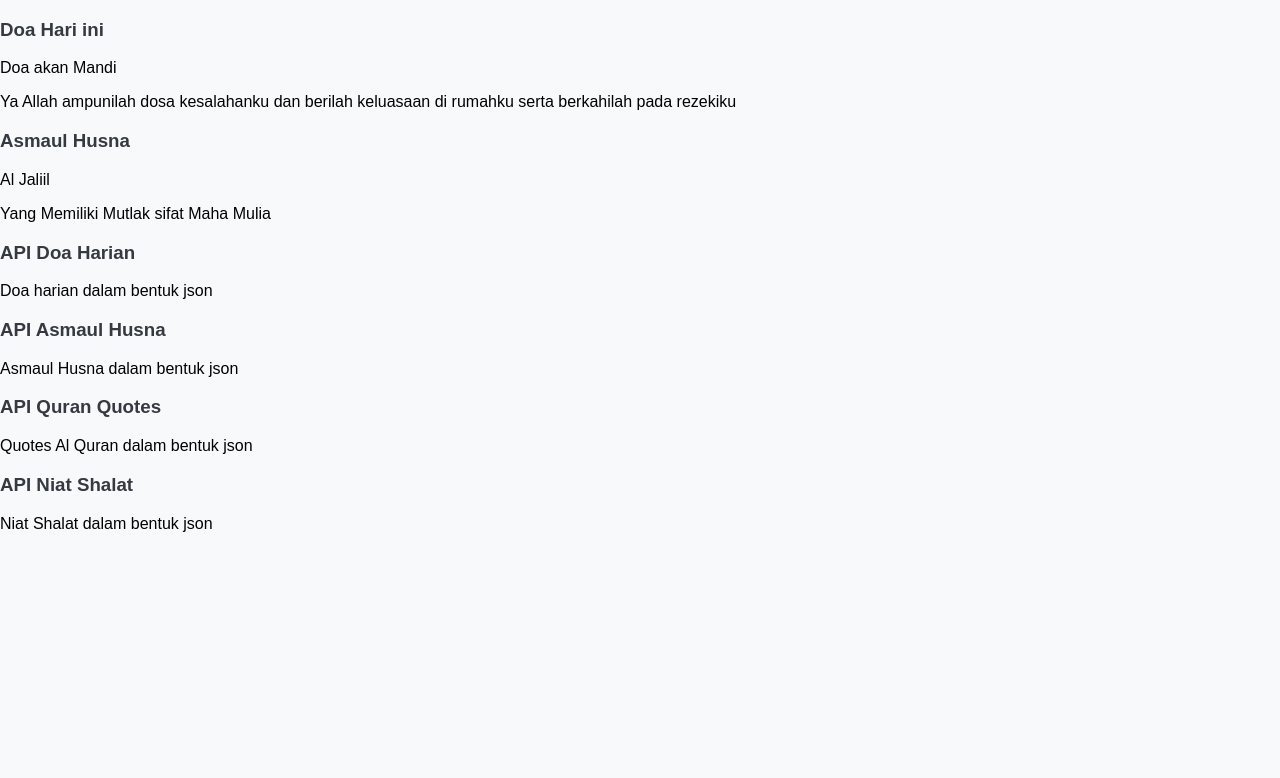
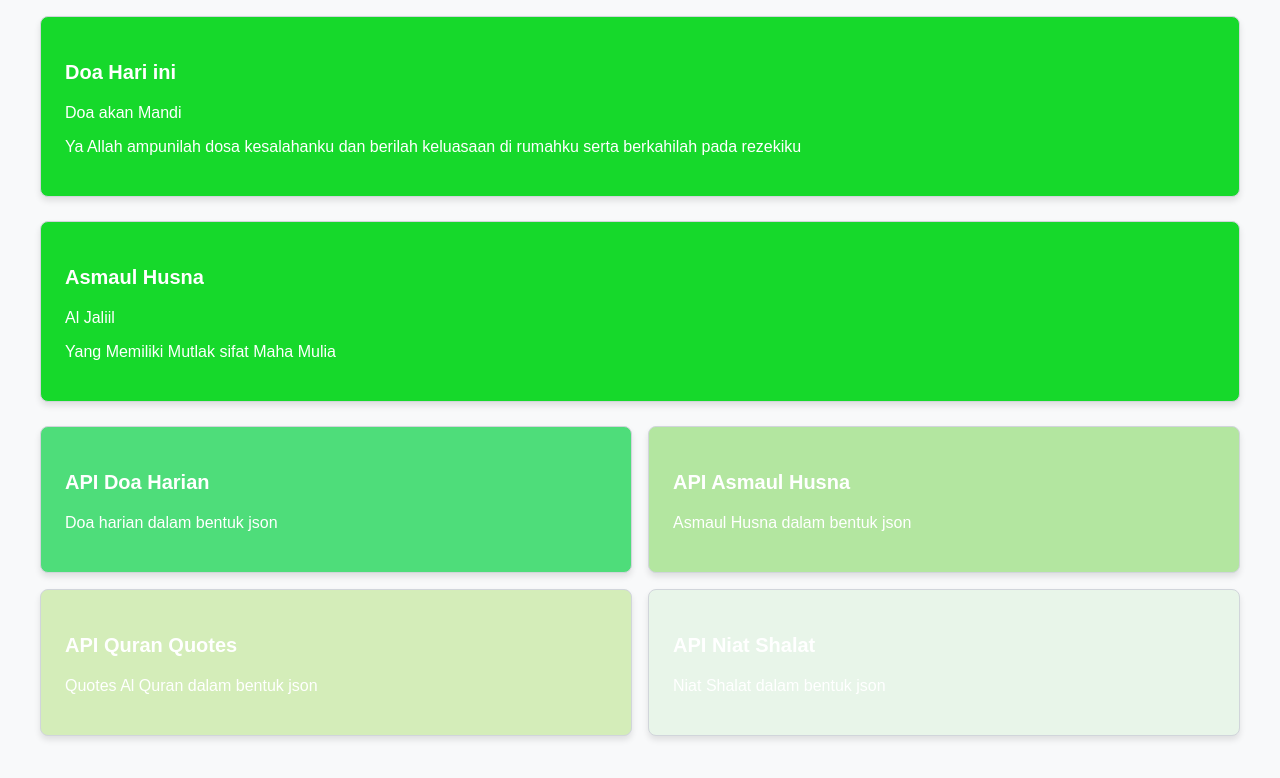
Before and after one commit to koncoweb/koncodoa, a React (Create React App) app: page / in a window 1280 px wide. Shown: the top 778 px of the page. Built offline with nearby package versions, Linux system fonts and the light colour scheme.

Commit message:
Update Home.js

```diff
--- a/src/components/Home.js
+++ b/src/components/Home.js
@@ -9,38 +9,38 @@ const Home = () => {
     const randomAsmaulHusna = asmaulhusna[Math.floor(Math.random() * asmaulhusna.length)];
 
     return (
-        <div className="container mx-auto p-4 sm:p-6 lg:p-8">
+        <div style={{ maxWidth: '1200px', margin: '0 auto', padding: '16px' }}>
             {/* Existing Random Prayer Card */}
-            <div className="border border-gray-300 rounded-lg shadow-md bg-[#16D92B] p-6 mb-6">
-                <h3 className="text-xl font-semibold text-white">Doa Hari ini</h3>
-                <p className="text-gray-700">{randomPrayer.name}</p>
-                <p className="text-gray-700">{randomPrayer.translation}</p>
+            <div style={{ border: '1px solid #D1D5DB', borderRadius: '8px', boxShadow: '0 4px 6px rgba(0, 0, 0, 0.1)', backgroundColor: '#16D92B', padding: '24px', marginBottom: '24px' }}>
+                <h3 style={{ fontSize: '1.25rem', fontWeight: '600', color: '#ffffff' }}>Doa Hari ini</h3>
+                <p style={{ color: '#ffffff' }}>{randomPrayer.name}</p>
+                <p style={{ color: '#ffffff' }}>{randomPrayer.translation}</p>
             </div>
 
             {/* Existing Asmaul Husna Card */}
-            <div className="border border-gray-300 rounded-lg shadow-md bg-[#16D92B] p-6 mb-6">
-                <h3 className="text-xl font-semibold text-white">Asmaul Husna</h3>
-                <p className="text-gray-700">{randomAsmaulHusna.latin}</p>
-                <p className="text-gray-700">{randomAsmaulHusna.id_translation}</p>
+            <div style={{ border: '1px solid #D1D5DB', borderRadius: '8px', boxShadow: '0 4px 6px rgba(0, 0, 0, 0.1)', backgroundColor: '#16D92B', padding: '24px', marginBottom: '24px' }}>
+                <h3 style={{ fontSize: '1.25rem', fontWeight: '600', color: '#ffffff' }}>Asmaul Husna</h3>
+                <p style={{ color: '#ffffff' }}>{randomAsmaulHusna.latin}</p>
+                <p style={{ color: '#ffffff' }}>{randomAsmaulHusna.id_translation}</p>
             </div>
 
             {/* New Menu of Clickable Cards */}
-            <div className="grid grid-cols-2 gap-4">
-                <div className="border border-gray-300 rounded-lg shadow-md bg-[#4EDD7A] cursor-pointer p-6" onClick={() => window.open('../data/doaharian/doaharian.json', '_blank')}>
-                    <h3 className="text-xl font-semibold text-white">API Doa Harian</h3>
-                    <p className="text-gray-700">Doa harian dalam bentuk json</p>
+            <div style={{ display: 'grid', gridTemplateColumns: 'repeat(2, 1fr)', gap: '16px' }}>
+                <div style={{ border: '1px solid #D1D5DB', borderRadius: '8px', boxShadow: '0 4px 6px rgba(0, 0, 0, 0.1)', backgroundColor: '#4EDD7A', cursor: 'pointer', padding: '24px' }} onClick={() => window.open('../data/doaharian/doaharian.json', '_blank')}>
+                    <h3 style={{ fontSize: '1.25rem', fontWeight: '600', color: '#ffffff' }}>API Doa Harian</h3>
+                    <p style={{ color: '#ffffff' }}>Doa harian dalam bentuk json</p>
                 </div>
-                <div className="border border-gray-300 rounded-lg shadow-md bg-[#B3E6A0] cursor-pointer p-6" onClick={() => window.open('../data/asmaulhusna/asmaulhusna.json', '_blank')}>
-                    <h3 className="text-xl font-semibold text-white">API Asmaul Husna</h3>
-                    <p className="text-gray-700">Asmaul Husna dalam bentuk json</p>
+                <div style={{ border: '1px solid #D1D5DB', borderRadius: '8px', boxShadow: '0 4px 6px rgba(0, 0, 0, 0.1)', backgroundColor: '#B3E6A0', cursor: 'pointer', padding: '24px' }} onClick={() => window.open('../data/asmaulhusna/asmaulhusna.json', '_blank')}>
+                    <h3 style={{ fontSize: '1.25rem', fontWeight: '600', color: '#ffffff' }}>API Asmaul Husna</h3>
+                    <p style={{ color: '#ffffff' }}>Asmaul Husna dalam bentuk json</p>
                 </div>
-                <div className="border border-gray-300 rounded-lg shadow-md bg-[#D4EDB9] cursor-pointer p-6" onClick={() => window.open('../data/quotes/quotes.json', '_blank')}>
-                    <h3 className="text-xl font-semibold text-white">API Quran Quotes</h3>
-                    <p className="text-gray-700">Quotes Al Quran dalam bentuk json</p>
+                <div style={{ border: '1px solid #D1D5DB', borderRadius: '8px', boxShadow: '0 4px 6px rgba(0, 0, 0, 0.1)', backgroundColor: '#D4EDB9', cursor: 'pointer', padding: '24px' }} onClick={() => window.open('../data/quotes/quotes.json', '_blank')}>
+                    <h3 style={{ fontSize: '1.25rem', fontWeight: '600', color: '#ffffff' }}>API Quran Quotes</h3>
+                    <p style={{ color: '#ffffff' }}>Quotes Al Quran dalam bentuk json</p>
                 </div>
-                <div className="border border-gray-300 rounded-lg shadow-md bg-[#E8F5E9] cursor-pointer p-6" onClick={() => window.open('../data/niatshalat/all.json', '_blank')}>
-                    <h3 className="text-xl font-semibold text-white">API Niat Shalat</h3>
-                    <p className="text-gray-700">Niat Shalat dalam bentuk json</p>
+                <div style={{ border: '1px solid #D1D5DB', borderRadius: '8px', boxShadow: '0 4px 6px rgba(0, 0, 0, 0.1)', backgroundColor: '#E8F5E9', cursor: 'pointer', padding: '24px' }} onClick={() => window.open('../data/niatshalat/all.json', '_blank')}>
+                    <h3 style={{ fontSize: '1.25rem', fontWeight: '600', color: '#ffffff' }}>API Niat Shalat</h3>
+                    <p style={{ color: '#ffffff' }}>Niat Shalat dalam bentuk json</p>
                 </div>
             </div>
         </div>
```
